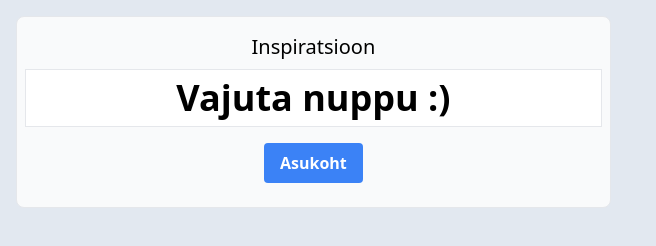
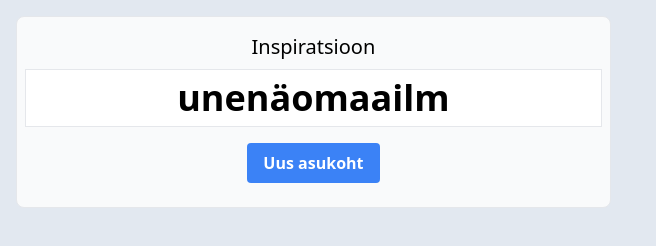
Before and after one commit to antiveeranna/imp, a website: page dist/index.html in a window 1280 px wide. Shown: the whole page, without its empty margins (0-656 px from the left). Drawn offline with Linux system fonts and the light colour scheme.

Commit message:
Esimene pakkumine kohe lehe laadimisel

```diff
--- a/dist/index.html
+++ b/dist/index.html
@@ -11,14 +11,15 @@
   <body class="bg-slate-200">
     <div class="border rounded-lg bg-gray-50 p-2 m-4 max-w-prose text-center">
       <h1 class="text-xl py-2">Inspiratsioon</h1>
-      <div id="inspiration" class="border p-2 text-4xl font-semibold bg-white border-rounder-lg">
-        Vajuta nuppu :)
-      </div>
+      <div
+        id="inspiration"
+        class="border p-2 text-4xl font-semibold bg-white border-rounder-lg"
+      ></div>
       <button
         id="location"
         class="bg-blue-500 hover:bg-blue-700 text-white font-bold py-2 px-4 m-4 rounded"
       >
-        Asukoht
+        Uus asukoht
       </button>
       <!--<button
         id="object"
@@ -41,6 +42,8 @@
         document
           .getElementById("location")
           .addEventListener("click", pickLocation);
+
+        pickLocation();
       })();
     </script>
   </body>
```
